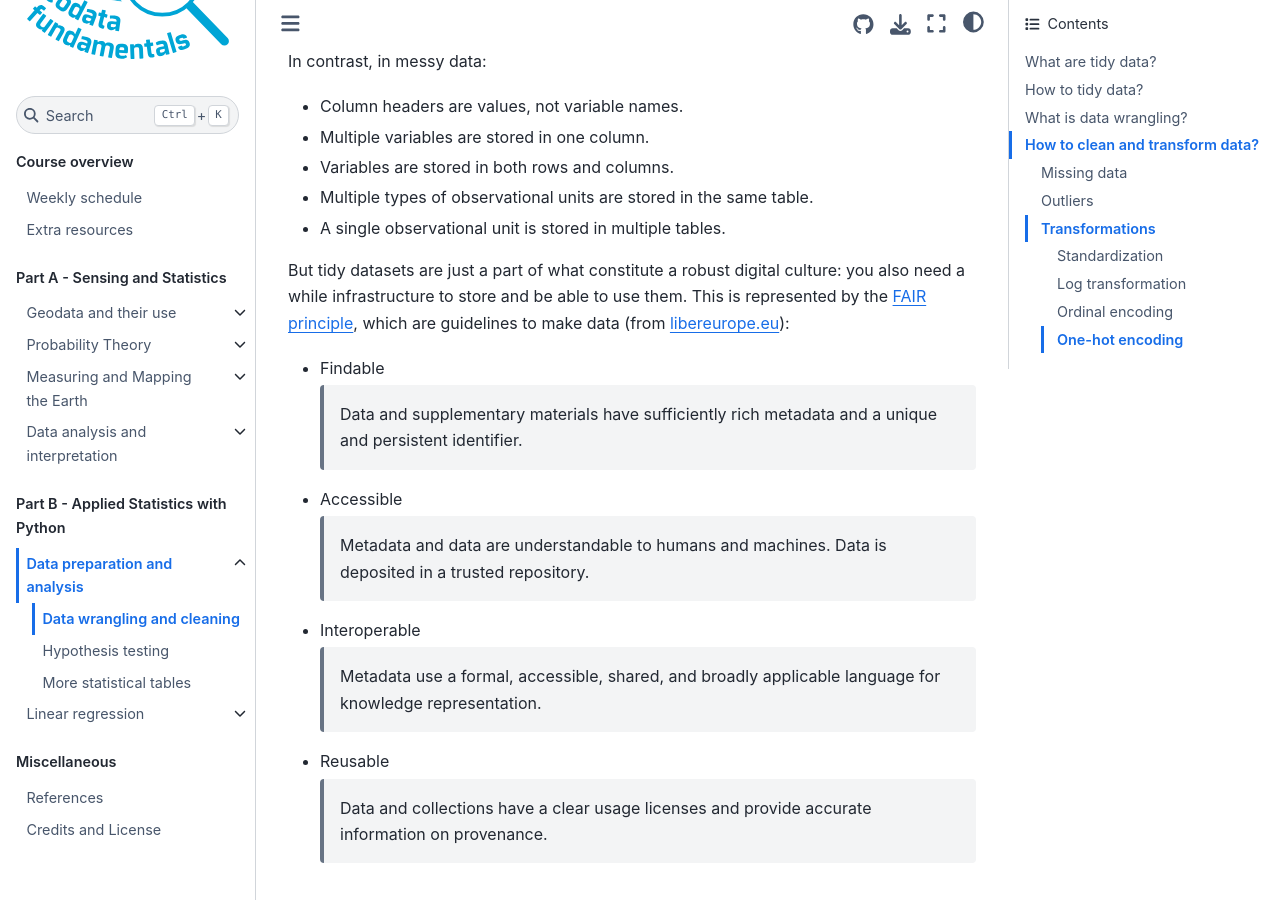
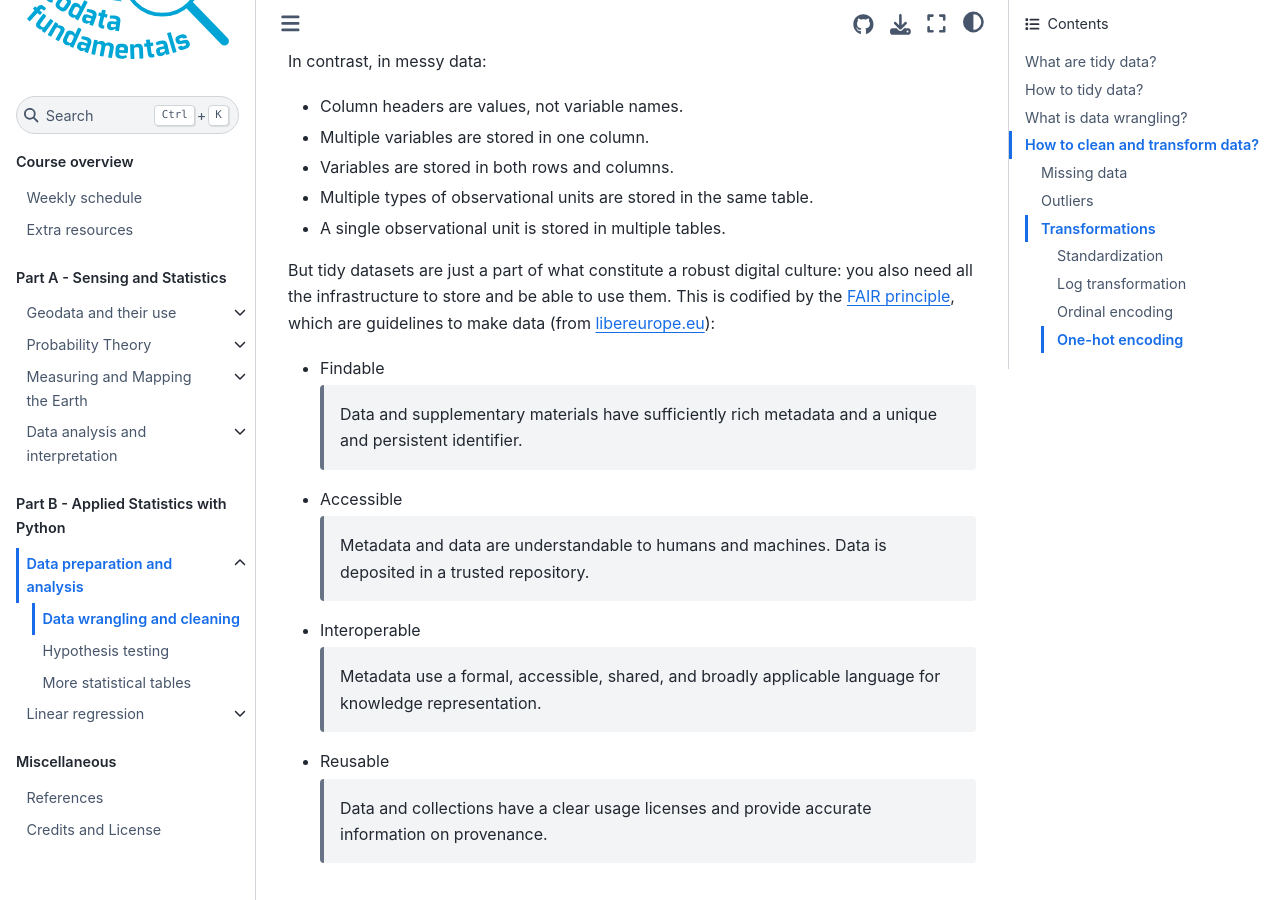
Before and after one commit to BScECT/geofun, a Jupyter Book: the page built from book/2_applied_statistics/data_preparation/data_wrangling.md, in a window 1280 px wide and 900 px high, scrolled down 368 px. Built offline with Jupyter Book 1.0.4 settings and Sphinx 7.4.7 and the Sphinx Book theme 1.1.4, drawn with Linux system fonts in a browser that asks for light colours; comment, search, counter and statistics services are not loaded; some of the changed text lies outside the part shown.

Commit message:
Corrected some mistakes in data wrangling.

```diff
--- a/book/2_applied_statistics/data_preparation/data_wrangling.md
+++ b/book/2_applied_statistics/data_preparation/data_wrangling.md
@@ -14,7 +14,7 @@ In contrast, in messy data:
   * Multiple types of observational units are stored in the same table.
   * A single observational unit is stored in multiple tables.
 
-But tidy datasets are just a part of what constitute a robust digital culture: you also need a while infrastructure to store and be able to use them. This is represented by the [FAIR principle](https://www.go-fair.org/fair-principles), which are guidelines to make data (from [libereurope.eu](https://libereurope.eu/wp-content/uploads/2020/09/LIBER-FAIR-Data.pdf)):
+But tidy datasets are just a part of what constitute a robust digital culture: you also need all the infrastructure to store and be able to use them. This is codified by the [FAIR principle](https://www.go-fair.org/fair-principles), which are guidelines to make data (from [libereurope.eu](https://libereurope.eu/wp-content/uploads/2020/09/LIBER-FAIR-Data.pdf)):
   * Findable
     > Data and supplementary materials have sufficiently rich metadata and a unique and persistent identifier.
   * Accessible
```
Also changed, not shown: other parts of book/2_applied_statistics/data_preparation/data_wrangling.md (+1 -1 lines).
